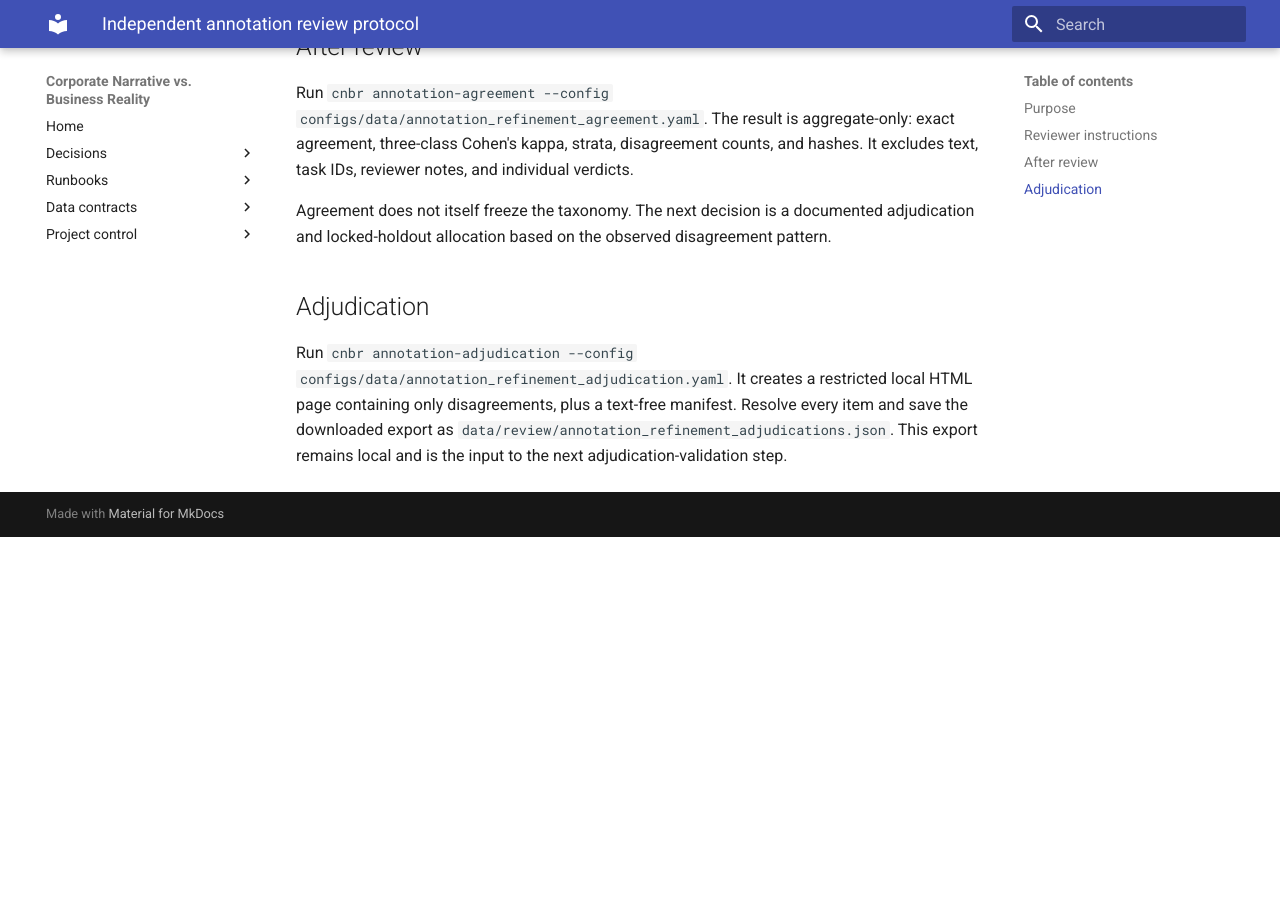
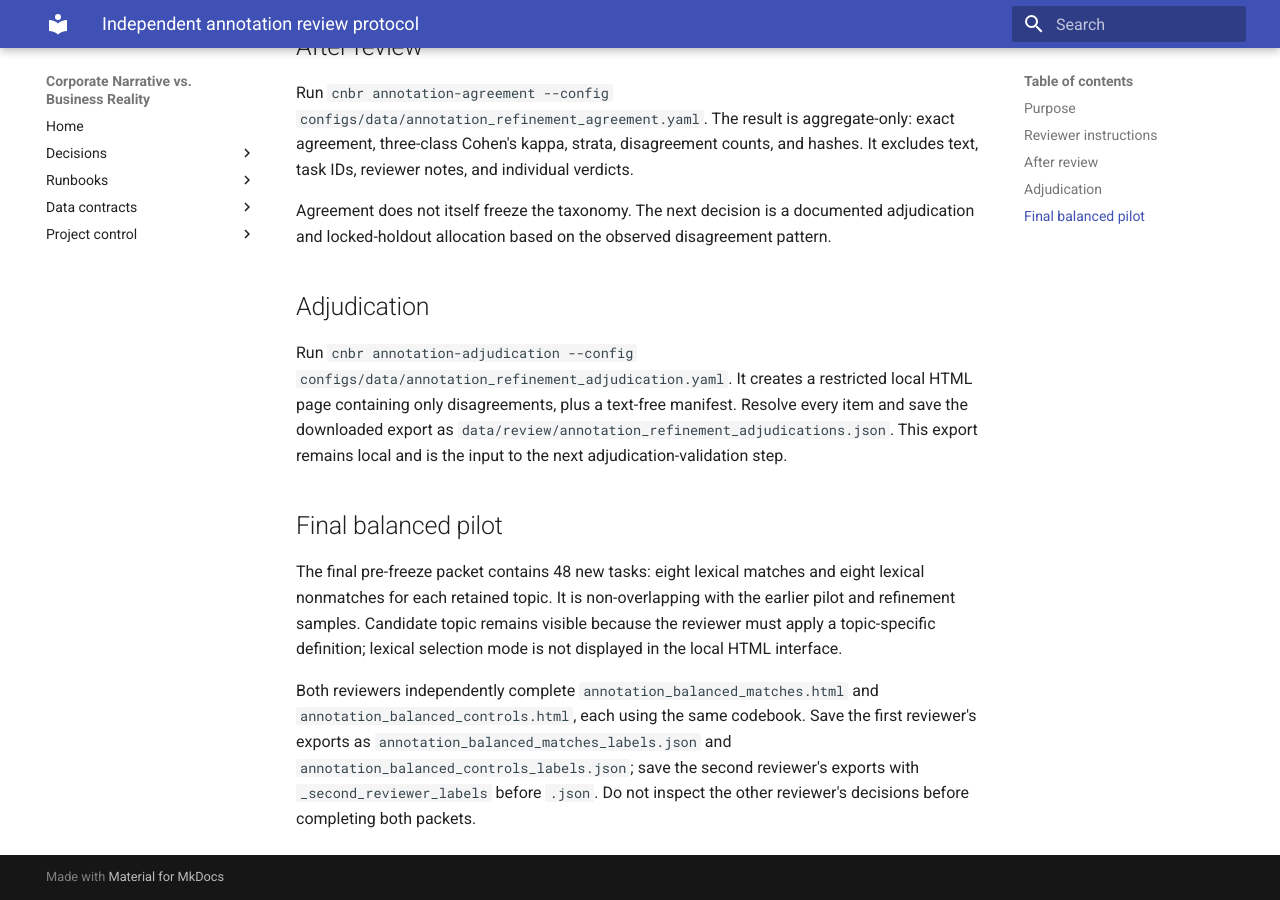
Before and after one commit to thaitri2005/Corporate-Narrative-vs-Business-Reality, an MkDocs documentation site: the page built from docs/project/INDEPENDENT_REVIEW_PROTOCOL.md, in a window 1280 px wide and 900 px high, scrolled down 763 px. Built offline with MkDocs 1.6.1 and Material for MkDocs 9.7.7, drawn with Linux system fonts in a browser that asks for light colours; before the commit the page ends 1300 px from its top, so only the background shows below that.

Commit message:
feat: prepare balanced annotation pilot

```diff
--- a/docs/project/INDEPENDENT_REVIEW_PROTOCOL.md
+++ b/docs/project/INDEPENDENT_REVIEW_PROTOCOL.md
@@ -37,3 +37,16 @@ It creates a restricted local HTML page containing only disagreements, plus a te
 Resolve every item and save the downloaded export as
 `data/review/annotation_refinement_adjudications.json`. This export remains local and is the input
 to the next adjudication-validation step.
+
+## Final balanced pilot
+
+The final pre-freeze packet contains 48 new tasks: eight lexical matches and eight lexical
+nonmatches for each retained topic. It is non-overlapping with the earlier pilot and refinement
+samples. Candidate topic remains visible because the reviewer must apply a topic-specific
+definition; lexical selection mode is not displayed in the local HTML interface.
+
+Both reviewers independently complete `annotation_balanced_matches.html` and
+`annotation_balanced_controls.html`, each using the same codebook. Save the first reviewer's
+exports as `annotation_balanced_matches_labels.json` and `annotation_balanced_controls_labels.json`;
+save the second reviewer's exports with `_second_reviewer_labels` before `.json`. Do not inspect
+the other reviewer's decisions before completing both packets.
```
Also changed, not shown: docs/project/M2_PROGRESS.md (+5 -0 lines), docs/project/TAXONOMY_DRAFT.md (+8 -0 lines), 2 other files.
